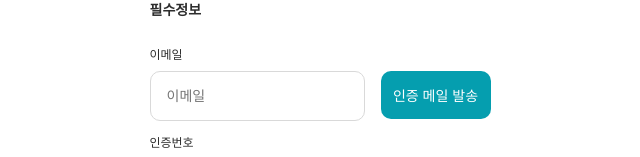
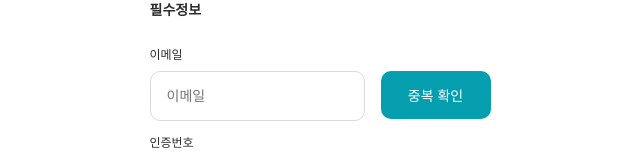
Before and after one commit to cafe-jun/garden-writer-front, a Next.js app: page /signUp in a window 1280 px wide. Shown: the part 154-311 px from the top of the page, without its empty margins (320-960 px from the left). Built offline with nearby package versions, Linux system fonts and the light colour scheme.

Commit message:
[fix] 상황에 맞는 버튼 렌더링

```diff
--- a/src/components/FormInput/FormInput.tsx
+++ b/src/components/FormInput/FormInput.tsx
@@ -47,7 +47,7 @@ const FormInput = <T extends FieldValues>({
       errors[valuePayload] === undefined &&
       validateSuccessMessage !== '' &&
       inputValidate(inputFieldValue),
-    [errors[valuePayload]]
+    [errors[valuePayload], validateSuccessMessage]
   );
 
   const rules = useMemo(() => {
--- a/src/components/SignUp/SignUpForm.tsx
+++ b/src/components/SignUp/SignUpForm.tsx
@@ -1,3 +1,4 @@
+import { useState } from 'react';
 import { SubmitHandler, useFormContext } from 'react-hook-form';
 
 import { emailRegex, nicknameRegex, passwordRegex, phoneNumberRegex } from '@/constants/regex';
@@ -8,10 +9,23 @@ import styles from './SignUp.module.scss';
 import { SignUpFormValues } from './type';
 
 const SignUpForm = () => {
+  const [isDuplicated, setIsDuplicated] = useState<boolean>(true);
   const { formState, handleSubmit } = useFormContext<SignUpFormValues>();
   const { isDirty, isValid } = formState;
+
   const onSubmit: SubmitHandler<SignUpFormValues> = data => {
     console.log(data);
+  };
+
+  const emailButtonLabel = isDuplicated ? '중복 확인' : '인증 메일 발송';
+  const emailValidateSuccessMessage = isDuplicated ? '' : '사용 가능한 이메일입니다.';
+
+  const handleEmailButton = () => {
+    if (isDuplicated) {
+      setIsDuplicated(false);
+    } else {
+      setIsDuplicated(true);
+    }
   };
 
   return (
@@ -28,10 +42,11 @@ const SignUpForm = () => {
             valuePayload="email"
             requiredMessage="이메일을 입력해주세요."
             validateErrorMessage="이메일 형식을 지켜주세요."
-            validateSuccessMessage="사용 가능한 이메일입니다."
+            validateSuccessMessage={emailValidateSuccessMessage}
             label="이메일"
             placeholder="이메일"
-            buttonLabel="인증 메일 발송"
+            buttonLabel={emailButtonLabel}
+            handleClickButton={handleEmailButton}
           />
           <FormInputWithButton<SignUpFormValues>
             valuePayload="certificationNumber"
```
